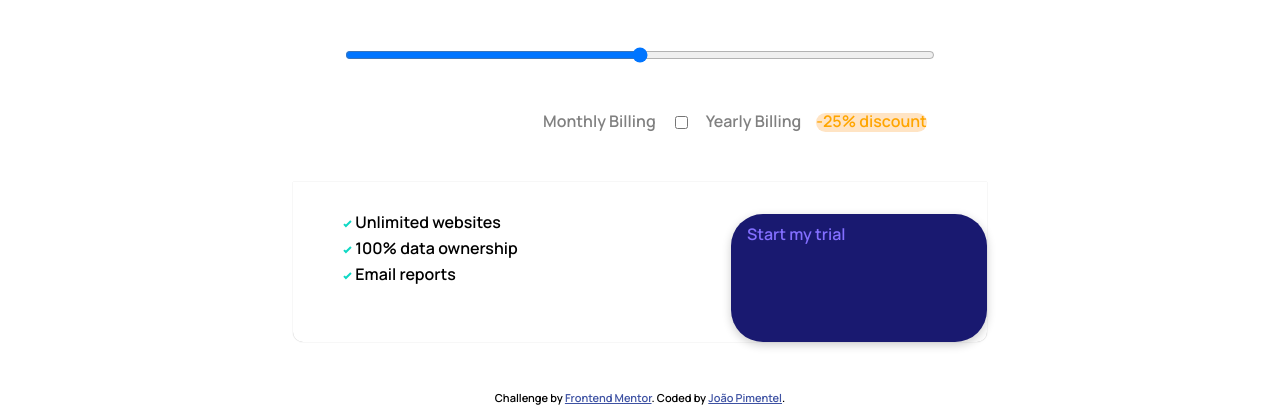
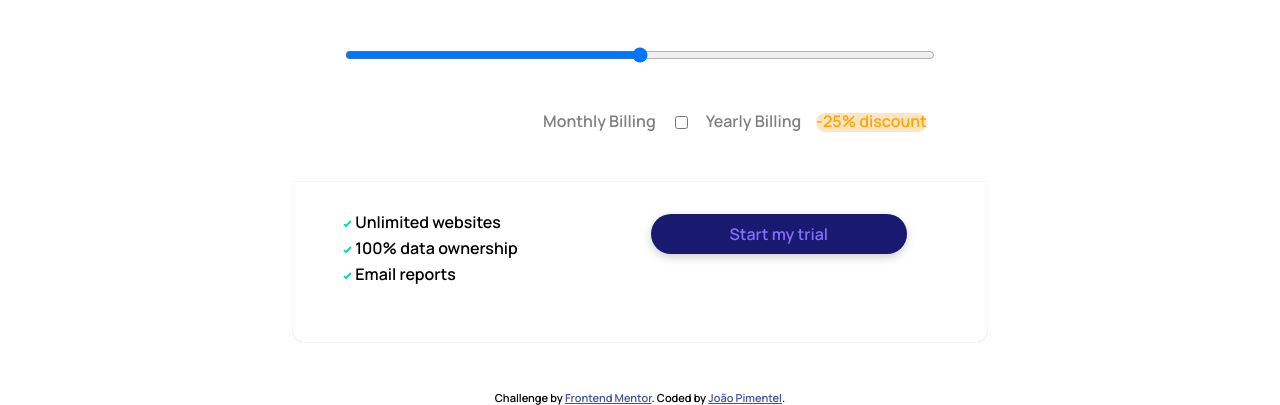
Before and after one commit to joaovitorpimentel/PrecoInterativo, a plain HTML site: page index.html in a window 1280 px wide. Shown: the part 421-826 px from the top of the page. Drawn offline with Linux system fonts and the light colour scheme.

Commit message:
Arrumando-botao-myTrial

```diff
--- a/css/style.css
+++ b/css/style.css
@@ -128,6 +128,11 @@ li {
   padding: 0px 0px 50px 50px;
 }
 
+.btn_btn_secundario{
+ width: 60%;
+ text-align: center;
+}
+
 .btn__secundario{
   color: #836FFF;
   background-color: #191970;
--- a/index.html
+++ b/index.html
@@ -89,9 +89,11 @@
                             </li>
                       </ul>
 
-                            <p class="btn__secundario">Start my trial</p>
+                     <div class="btn_btn_secundario">
+                      <p class="btn__secundario">Start my trial</p>
+                     </div>
 
-                     </div>
+                    </div>
 
 
                 </article>
```
